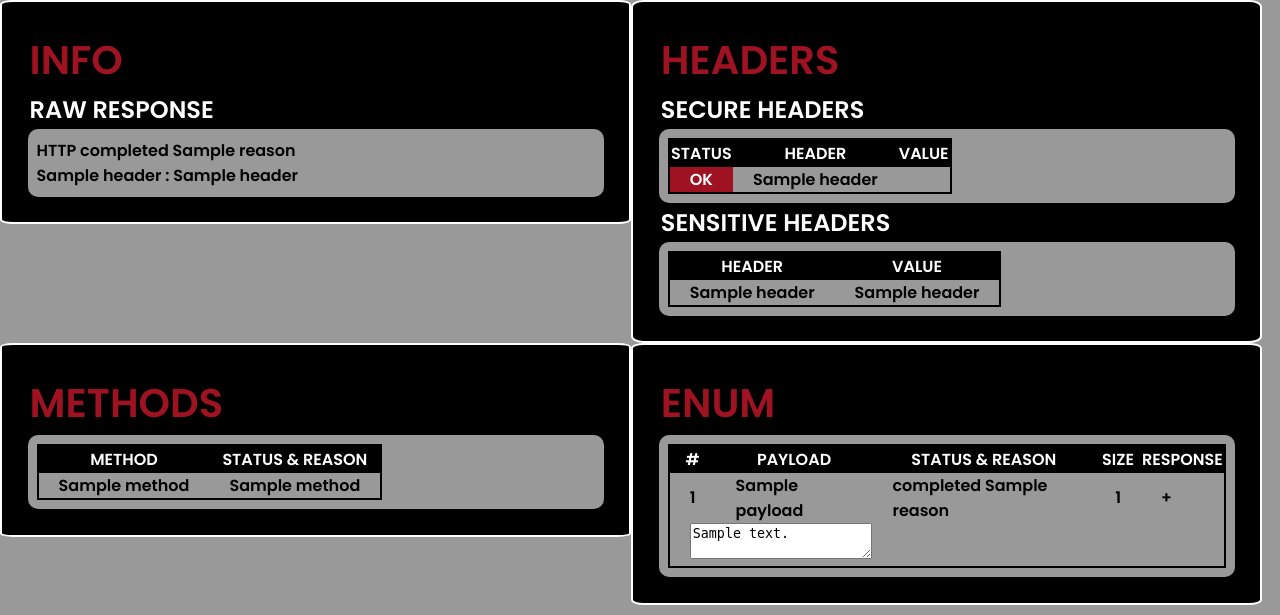
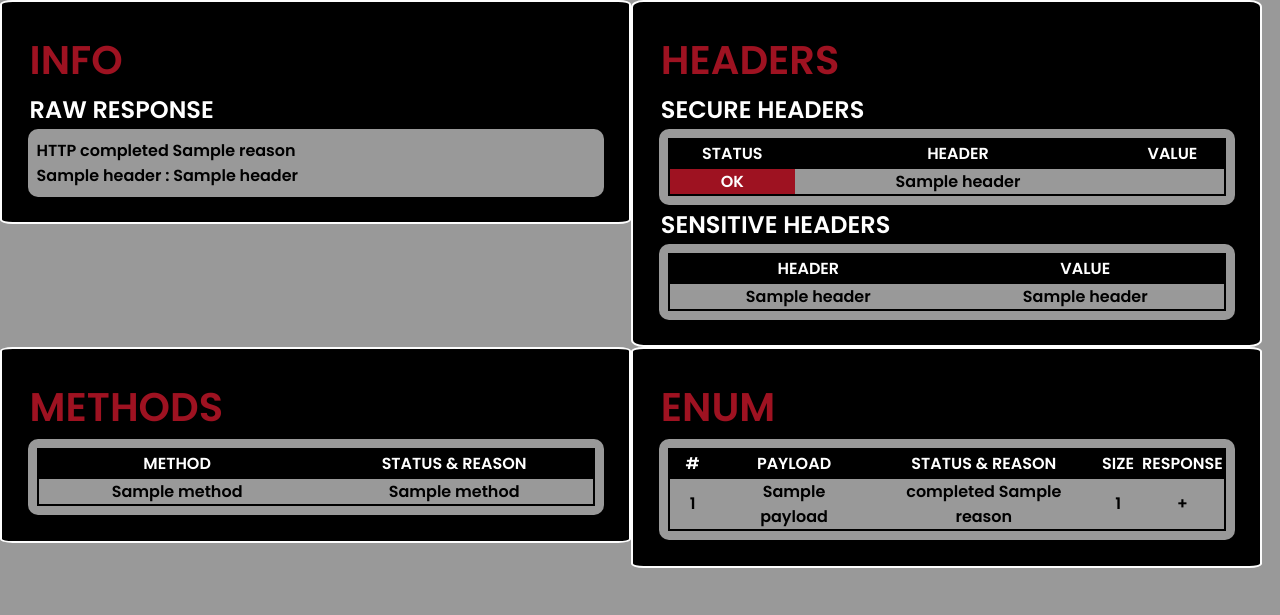
Before and after one commit to p1ngul1n0/plumav2, a Flask app: template templates/results.html in a window 1280 px wide. Shown: the part 185-800 px from the top of the page. Run offline with Flask 2, Linux system fonts and the light colour scheme; the template is opened without the code that fills it: most values are stand-ins (such as "Sample title", 1, 10 or a date in 2020).

Commit message:
Add files via upload

```diff
--- a/static/css/results.css
+++ b/static/css/results.css
@@ -11,10 +11,13 @@
     padding: 2vw;
     border-radius: 2%;
     height: max-content;
-    width: 45%;
+    width: 45vw;
     border: 2px solid #FDFDFD;
     flex-grow: 0;
     transition: top 1s;
+}
+.scan-header {
+
 }
 .card-title {
     font-size: 250%;
@@ -29,6 +32,7 @@
     border-radius: 10px;
     padding: 9px;
     color: black;
+    overflow-x: auto;
     background-color: #999999;
 }
 .raw-response p {
@@ -73,9 +77,12 @@ th {
     color: white;
 }
 td {
+    border-top: solid 2px black;
+    text-align: center;
     padding: 0 20px;
 }
 table {
+    width: 100%;
     border-collapse: separate;
     border-spacing: 0px 0;
     border: solid 2px black;
@@ -86,3 +93,15 @@ table {
     color: black;
     background-color: #999999;
 }
+.response-td {
+    padding: 0;
+}
+.response-tr {
+    display: none;
+}
+.response-text {
+    height: 200px;
+    white-space: pre-wrap;
+    width: 100%;
+    margin: 0;
+}
```
